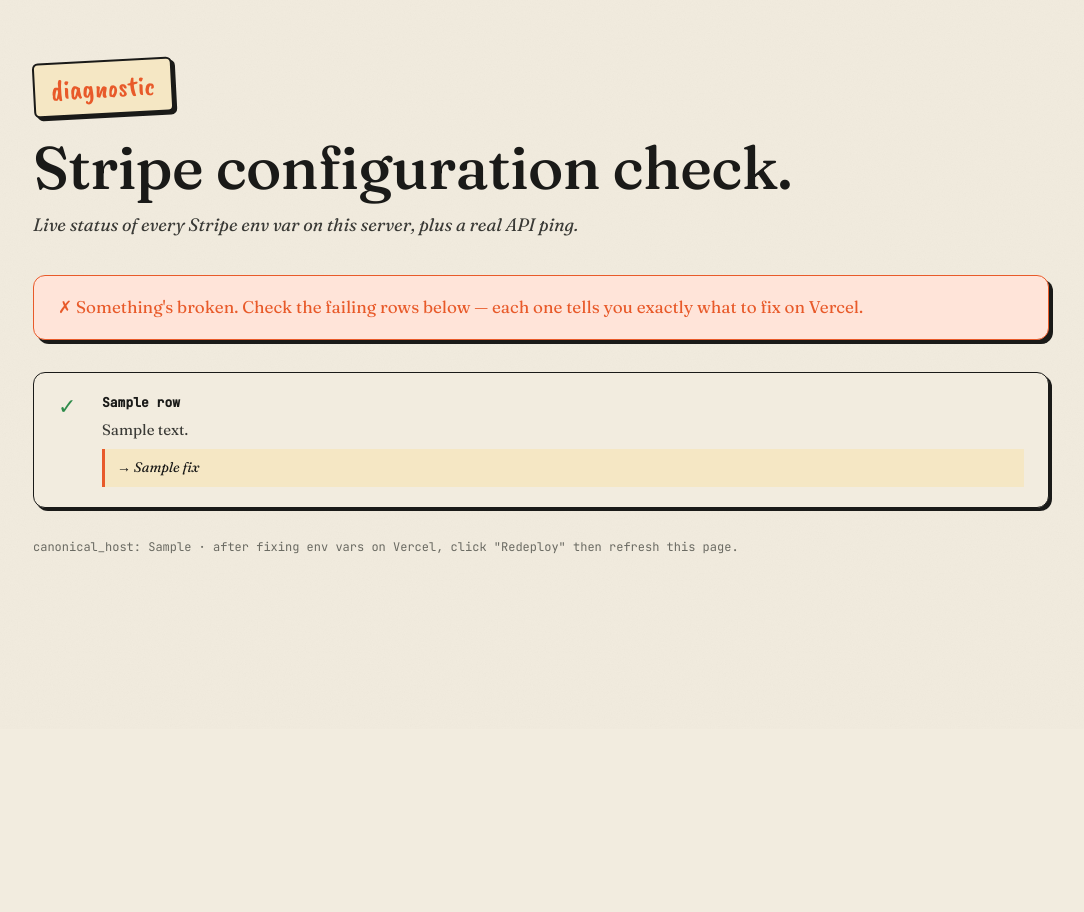
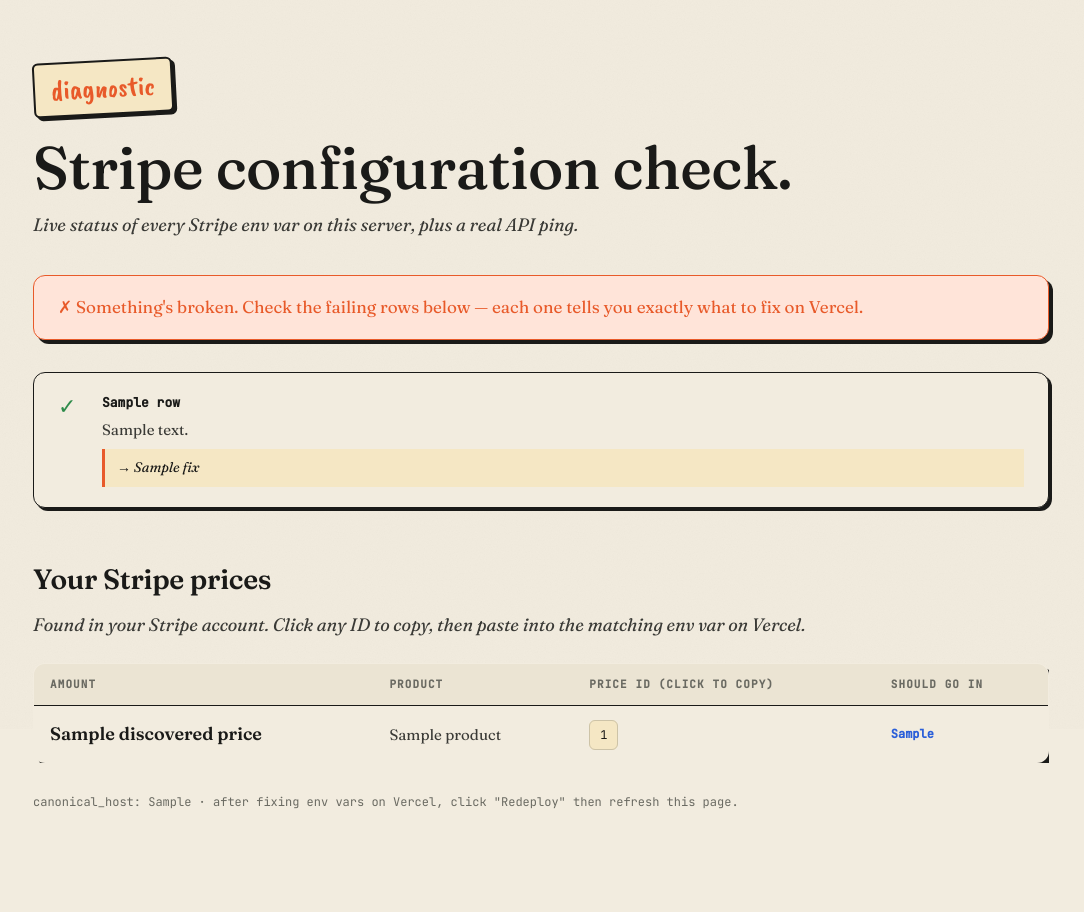
Before and after one commit to lama9811/Lamarca, a Django app: template core/templates/diagnostic.html in a window 1280 px wide. Shown: the part 71-983 px from the top of the page, without its empty margins (99-1183 px from the left). Before the commit the page ends 625 px from the top, so only its background shows below. Run offline with Django 5.2, Linux system fonts and the light colour scheme; the template is opened without the code that fills it: most values are stand-ins (such as "Sample title", 1, 10 or a date in 2020).

Commit message:
List discovered Stripe Prices on the diagnostic page
Once STRIPE_SECRET_KEY is valid, the diagnostic now queries
stripe.Price.list and renders every active price as a table with:
- Dollar amount (so user knows which row maps to which pack)
- Product name (so user can verify it's the right product)
- Click-to-copy Price ID (no more digging in Stripe dashboard)
- Auto-suggested env var name for $1 / $5 / $10 amounts

Eliminates the failure mode where the user can't find the price_*
IDs in Stripe and ends up pasting the prod_* (Product ID) instead.

Sorted by amount ascending so $1 / $5 / $10 line up in order.

Co-Authored-By: Claude Opus 4.7 (1M context) <noreply@anthropic.com>

```diff
--- a/core/templates/diagnostic.html
+++ b/core/templates/diagnostic.html
@@ -124,6 +124,52 @@
   </div>
   {% endfor %}
 
+  {% if discovered_prices %}
+  <h2 class="fraunces" style="font-size:28px;margin:50px 0 10px;font-weight:600;">Your Stripe prices</h2>
+  <p class="diag-sub" style="margin-bottom:24px;">Found in your Stripe account. Click any ID to copy, then paste into the matching env var on Vercel.</p>
+  <div style="overflow-x:auto;">
+    <table style="width:100%; border-collapse:collapse; background:var(--paper); border:1.5px solid var(--ink); border-radius:12px; box-shadow:4px 4px 0 var(--ink); overflow:hidden;">
+      <thead>
+        <tr style="background:var(--paper-2); border-bottom:1.5px solid var(--ink);">
+          <th style="padding:12px 16px; text-align:left; font-family:'JetBrains Mono', monospace; font-size:11px; letter-spacing:.1em; text-transform:uppercase; color:var(--ink-3);">Amount</th>
+          <th style="padding:12px 16px; text-align:left; font-family:'JetBrains Mono', monospace; font-size:11px; letter-spacing:.1em; text-transform:uppercase; color:var(--ink-3);">Product</th>
+          <th style="padding:12px 16px; text-align:left; font-family:'JetBrains Mono', monospace; font-size:11px; letter-spacing:.1em; text-transform:uppercase; color:var(--ink-3);">Price ID (click to copy)</th>
+          <th style="padding:12px 16px; text-align:left; font-family:'JetBrains Mono', monospace; font-size:11px; letter-spacing:.1em; text-transform:uppercase; color:var(--ink-3);">Should go in</th>
+        </tr>
+      </thead>
+      <tbody>
+        {% for p in discovered_prices %}
+        <tr style="border-bottom:1px dashed var(--rule);">
+          <td style="padding:14px 16px; font-family:'Fraunces', serif; font-size:18px; font-weight:600;">{{ p.amount_label }}</td>
+          <td style="padding:14px 16px; font-family:'Fraunces', serif; font-size:15px; color:var(--ink-2);">{{ p.product }}</td>
+          <td style="padding:14px 16px;">
+            <code class="copy-id" data-id="{{ p.id }}" style="font-family:'JetBrains Mono', monospace; font-size:12px; padding:6px 10px; background:var(--cream); border:1px solid var(--rule); border-radius:6px; cursor:pointer;" title="Click to copy">{{ p.id }}</code>
+          </td>
+          <td style="padding:14px 16px; font-family:'JetBrains Mono', monospace; font-size:12px;">
+            {% if p.suggested_var %}
+              <strong style="color:var(--accent);">{{ p.suggested_var }}</strong>
+            {% else %}
+              <span style="color:var(--ink-3);">— (no matching pack)</span>
+            {% endif %}
+          </td>
+        </tr>
+        {% endfor %}
+      </tbody>
+    </table>
+  </div>
+  <script>
+    document.querySelectorAll('.copy-id').forEach(el => {
+      el.addEventListener('click', () => {
+        navigator.clipboard.writeText(el.dataset.id).then(() => {
+          const orig = el.textContent;
+          el.textContent = 'copied ✓';
+          setTimeout(() => { el.textContent = orig; }, 1500);
+        });
+      });
+    });
+  </script>
+  {% endif %}
+
   <div class="diag-meta">
     canonical_host: {{ canonical_host }} ·
     after fixing env vars on Vercel, click "Redeploy" then refresh this page.
```
Also changed, not shown: core/views/diagnostic.py (+41 -0 lines).
